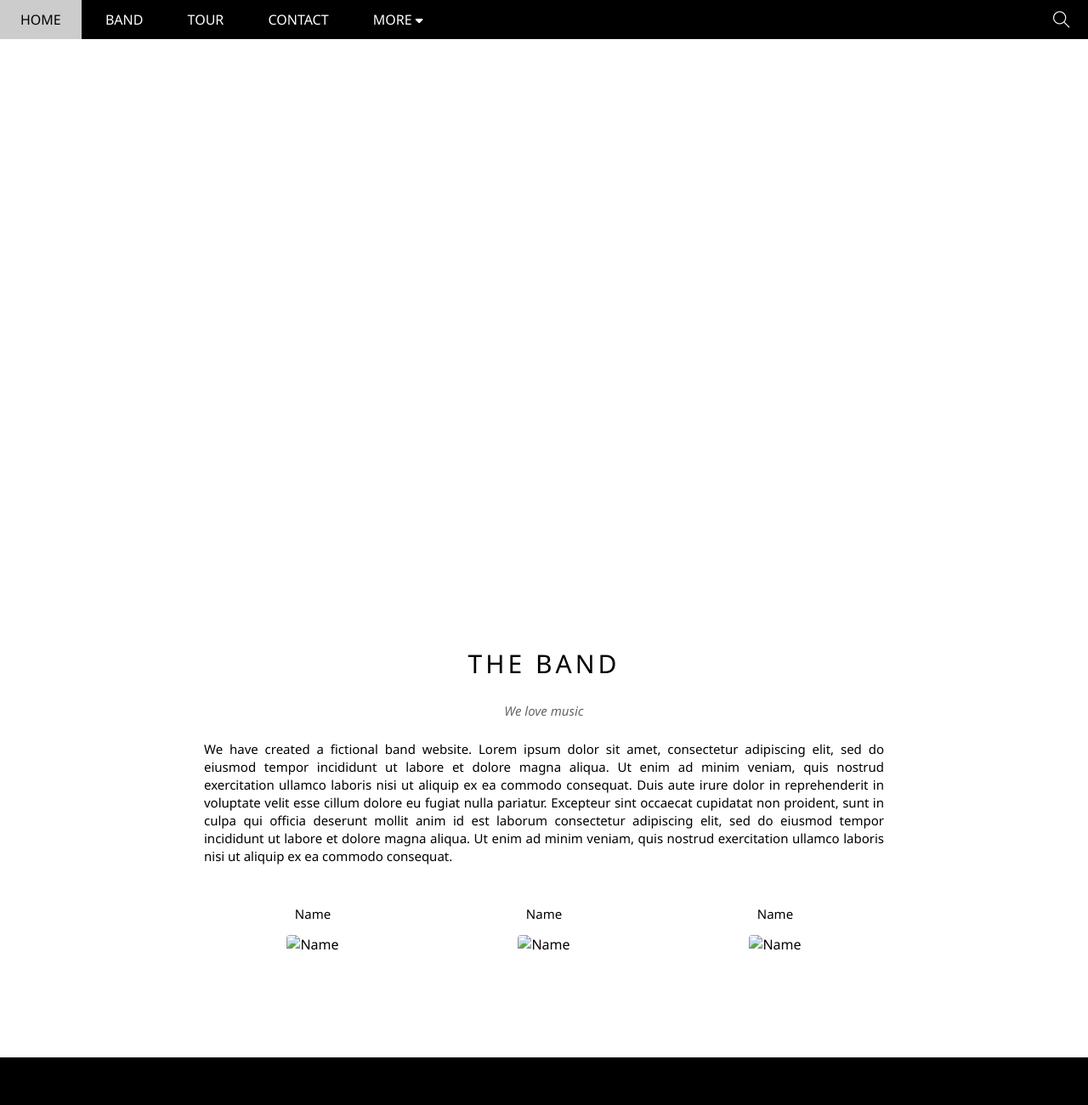
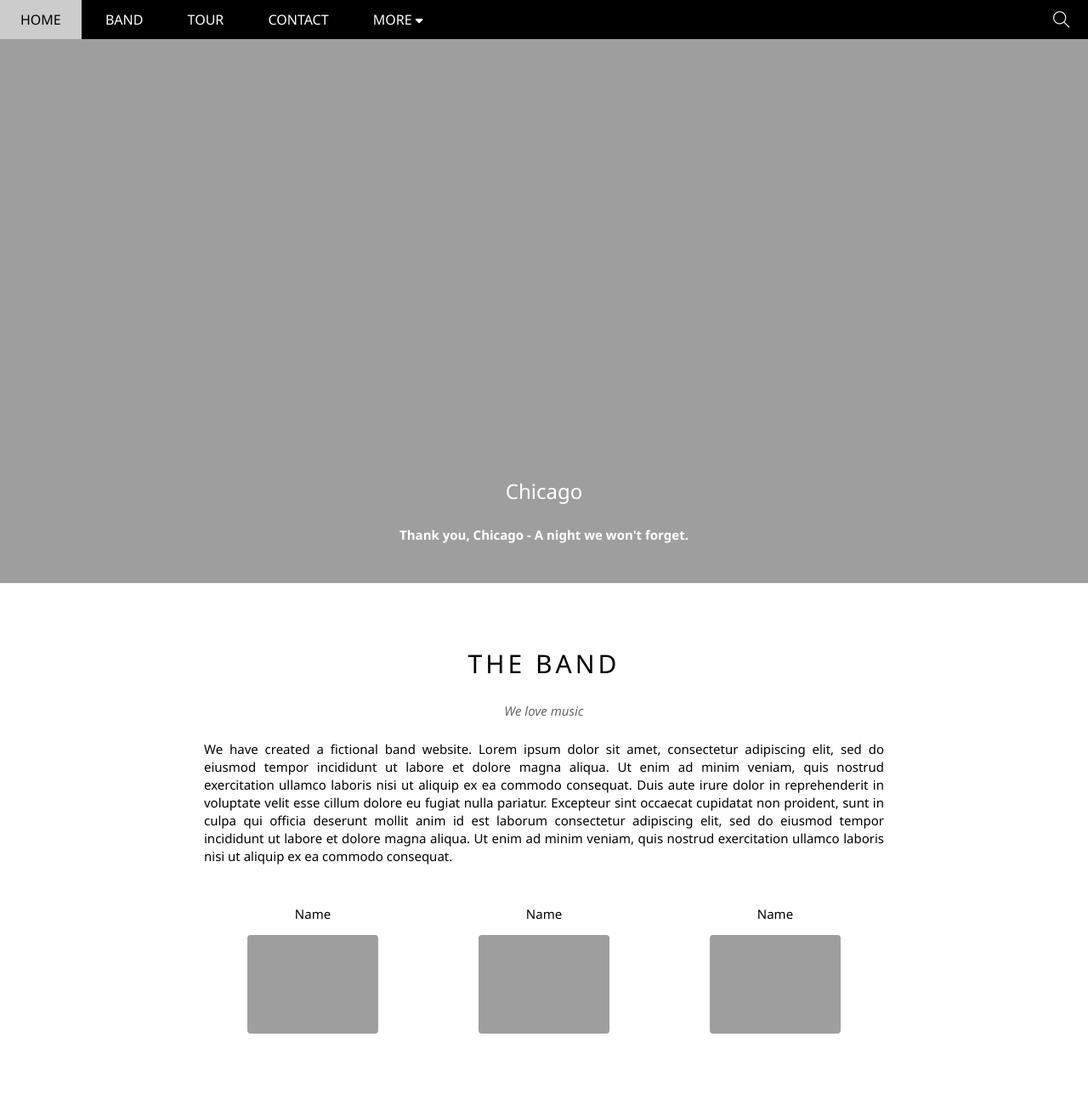
Before and after one commit to trucchau171/TheBandWeb, a plain HTML site: page index.html in a window 1280 px wide. Shown: the top 1300 px of the page at 85% size. Drawn offline with Linux system fonts and the light colour scheme; the site is published under a folder, as on GitHub Pages, so addresses that start at the root find nothing.

Commit message:
fix directory

```diff
--- a/assets/css/style.css
+++ b/assets/css/style.css
@@ -155,7 +155,7 @@ html {
     position: relative;
     margin-top: 46px;
     padding-top: 50%;
-    background: url('/assets/img/sliders/slider1.jpg') top center / cover no-repeat;
+    background: url("../img/sliders/slider1.jpg") top center / cover no-repeat;
 }
 
 #slider .text-content {
--- a/index.html
+++ b/index.html
@@ -59,15 +59,15 @@
                 <div class="row members-list">
                     <div class="col col-third text-center">
                         <p class="member-name">Name</p>
-                        <img src="/assets/img/band/member1.jpg" alt="Name" class="member-img">
+                        <img src="./assets/img/band/member1.jpg" alt="Name" class="member-img">
                     </div>
                     <div class="col col-third text-center">
                         <p class="member-name">Name</p>
-                        <img src="/assets/img/band/member1.jpg" alt="Name" class="member-img">
+                        <img src="./assets/img/band/member1.jpg" alt="Name" class="member-img">
                     </div>
                     <div class="col col-third text-center">
                         <p class="member-name">Name</p>
-                        <img src="/assets/img/band/member1.jpg" alt="Name" class="member-img">
+                        <img src="./assets/img/band/member1.jpg" alt="Name" class="member-img">
                     </div>
                 </div>
             </div>
@@ -155,7 +155,7 @@
 
             <!-- Map -->
             <div class="map-section">
-                <img src="/assets/map.jpg" alt="map">
+                <img src="./assets/map.jpg" alt="map">
             </div>
 
         </div>
```
